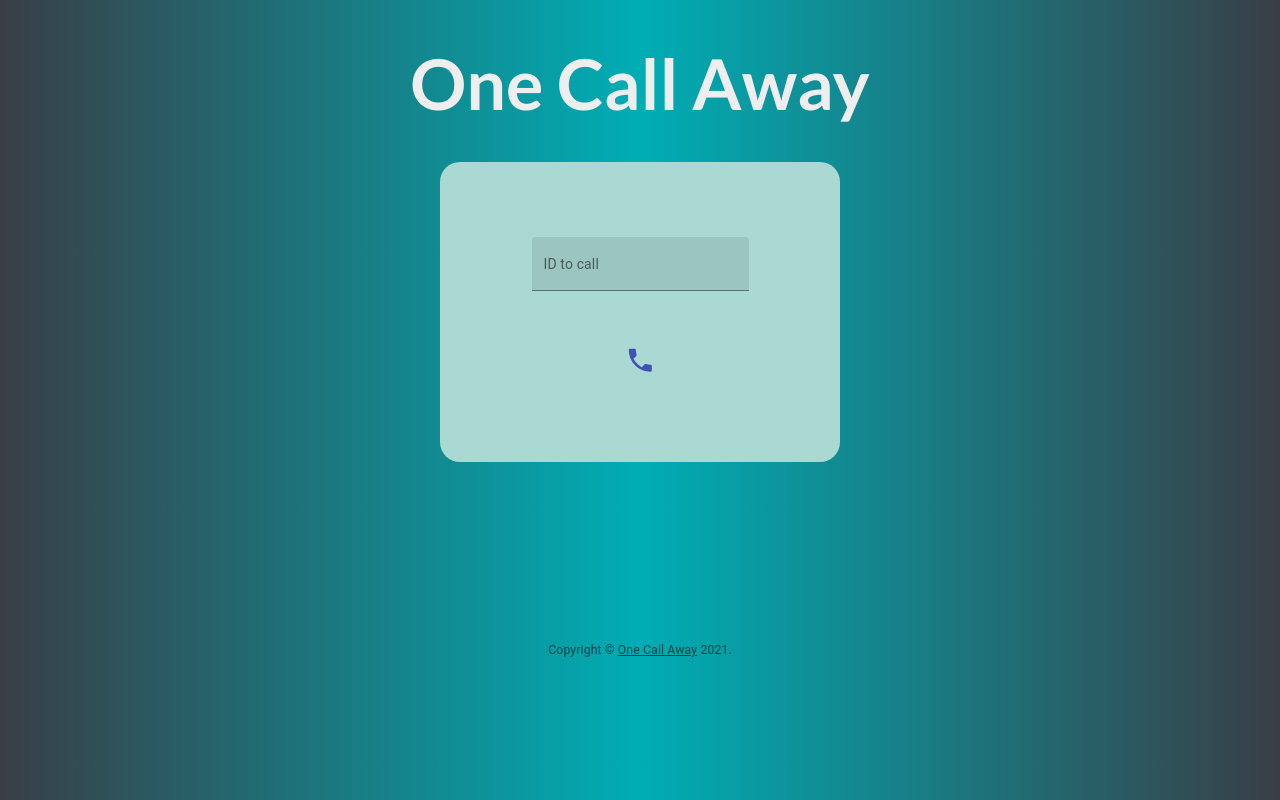
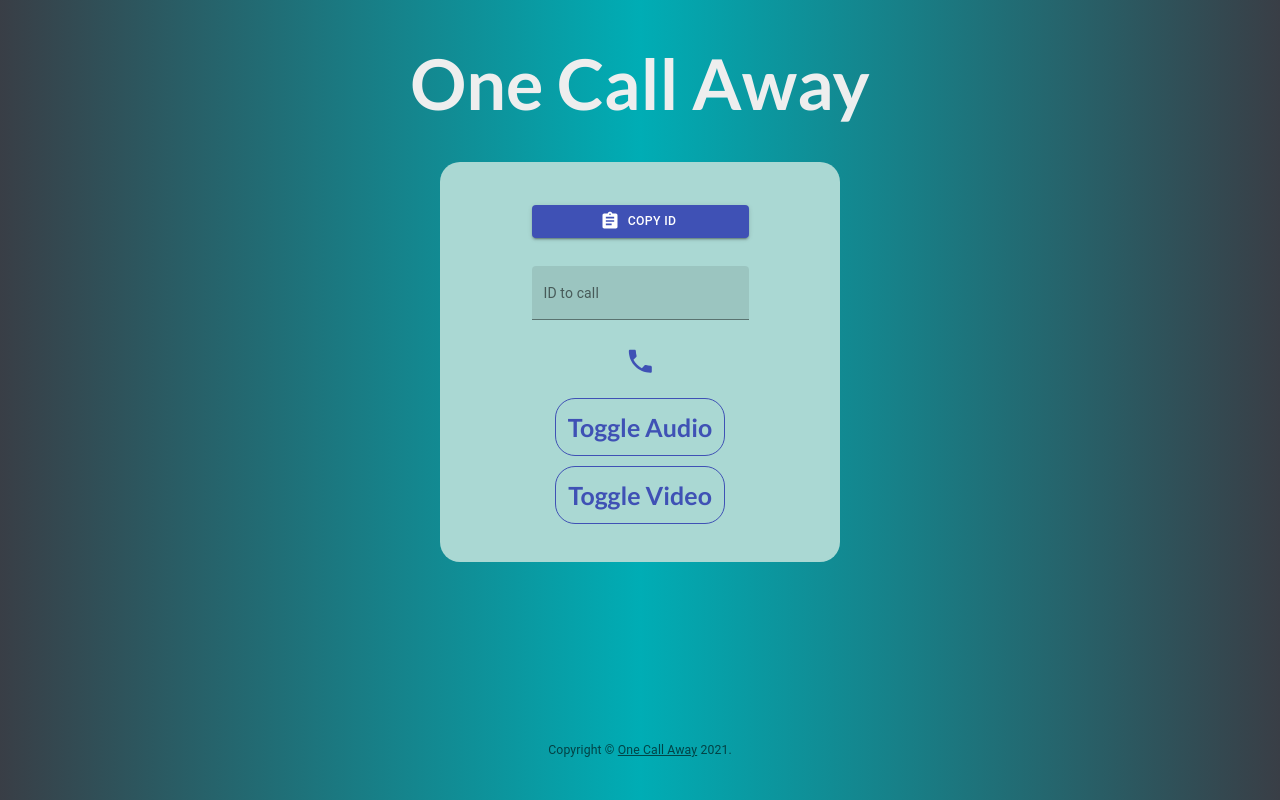
Before and after one commit to Superquestion64/OneCallAway, a React (Create React App) app in the folder web/: page /voice_call in a window 1280 px wide. Built offline with nearby package versions, Linux system fonts and the light colour scheme; no server answers.

Commit message:
adding copy id button as well as toggle audio and video

```diff
--- a/web/src/components/pages/App.css
+++ b/web/src/components/pages/App.css
@@ -13,7 +13,7 @@
 		#EEEEEE,
 		#AAD8D3
 	);
-	height: 300px;
+	height: 400px;
 	width: 400px;
 	padding: 2rem;
 	text-align: center;
@@ -26,7 +26,7 @@
 .call-button {
 	color: #393E46;
 	text-align: center;
-	margin-top: 3rem;
+	margin-top: 1rem;
 }
 
 .video-container {
--- a/web/src/components/pages/VoiceCall.js
+++ b/web/src/components/pages/VoiceCall.js
@@ -1,13 +1,16 @@
 import Button from "@material-ui/core/Button";
 import IconButton from "@material-ui/core/IconButton";
 import TextField from "@material-ui/core/TextField";
+import AssignmentIcon from "@material-ui/icons/Assignment";
 import PhoneIcon from "@material-ui/icons/Phone";
+import { CopyToClipboard } from "react-copy-to-clipboard";
 import React, { useEffect, useRef, useState } from "react";
 import Peer from "simple-peer";
 import io from "socket.io-client";
 import "./App.css";
 
 const socket = io.connect("http://localhost:7000");
+
 function VoiceCall() {
   const [me, setMe] = useState("");
   const [stream, setStream] = useState();
@@ -42,6 +45,14 @@ function VoiceCall() {
       setCallerSignal(data.signal);
     });
   }, []);
+
+  const turnOffMic = () => {
+    stream.getAudioTracks()[0].enabled = !stream.getAudioTracks()[0].enabled;
+  };
+
+  const turnOffVid = () => {
+    stream.getVideoTracks()[0].enabled = !stream.getVideoTracks()[0].enabled;
+  };
 
   const callUser = (id) => {
     const peer = new Peer({
@@ -95,9 +106,20 @@ function VoiceCall() {
   return (
     <>
       <br></br>
-      <h1 style={{ textAlign: "center", color: "#EEEEEE", fontSize: "70px" }}>One Call Away</h1>
+      <h1 style={{ textAlign: "center", color: "#EEEEEE", fontSize: "70px" }}>
+        One Call Away
+      </h1>
       <br></br>
       <div className="myId">
+        <CopyToClipboard text={me} style={{ marginBottom: "2rem" }}>
+          <Button
+            variant="contained"
+            color="primary"
+            startIcon={<AssignmentIcon fontSize="large" />}
+          >
+            Copy ID
+          </Button>
+        </CopyToClipboard>
         <TextField
           id="filled-basic"
           label="ID to call"
@@ -107,8 +129,8 @@ function VoiceCall() {
         />
         <div className="call-button">
           {callAccepted && !callEnded ? (
-              <Button variant="contained" color="secondary" onClick={leaveCall}>
-                End Call
+            <Button variant="contained" color="secondary" onClick={leaveCall} style={{margin: "20px"}}>
+              Leave Call
             </Button>
           ) : (
             <IconButton
@@ -119,7 +141,28 @@ function VoiceCall() {
               <PhoneIcon fontSize="large" />
             </IconButton>
           )}
-
+        </div>
+        <div className="video-settings">
+          <div>
+            <IconButton
+              color="primary"
+              aria-label="turnOffMic"
+              onClick={() => turnOffMic()}
+              style={{marginTop: "10px", borderRadius: "20px", border: "1px solid"}}
+            >
+              <h1 style={{fontSize: "25px"}}>Toggle Audio</h1>
+            </IconButton>
+          </div>
+          <div>
+            <IconButton
+              color="primary"
+              aria-label="turnOffVid"
+              onClick={() => turnOffVid()}
+              style={{marginTop: "10px", marginBottom: "-5px", borderRadius: "20px", border: "1px solid"}}
+            >
+              <h1 style={{fontSize: "25px"}}>Toggle Video</h1>
+            </IconButton>
+          </div>
         </div>
       </div>
       <div className="container">
@@ -127,6 +170,7 @@ function VoiceCall() {
           <div className="video">
             {stream && (
               <video
+                id = "vid1"
                 playsInline
                 muted
                 ref={myVideo}
@@ -138,6 +182,7 @@ function VoiceCall() {
           <div className="video">
             {callAccepted && !callEnded ? (
               <video
+              id = "vid2"
                 playsInline
                 ref={userVideo}
                 autoPlay
```
Also changed, not shown: package.json (+0 -25 lines), 2 other files (tests, documents, lock files or other folders). Lines whose indentation alone changed are shown as unchanged.
